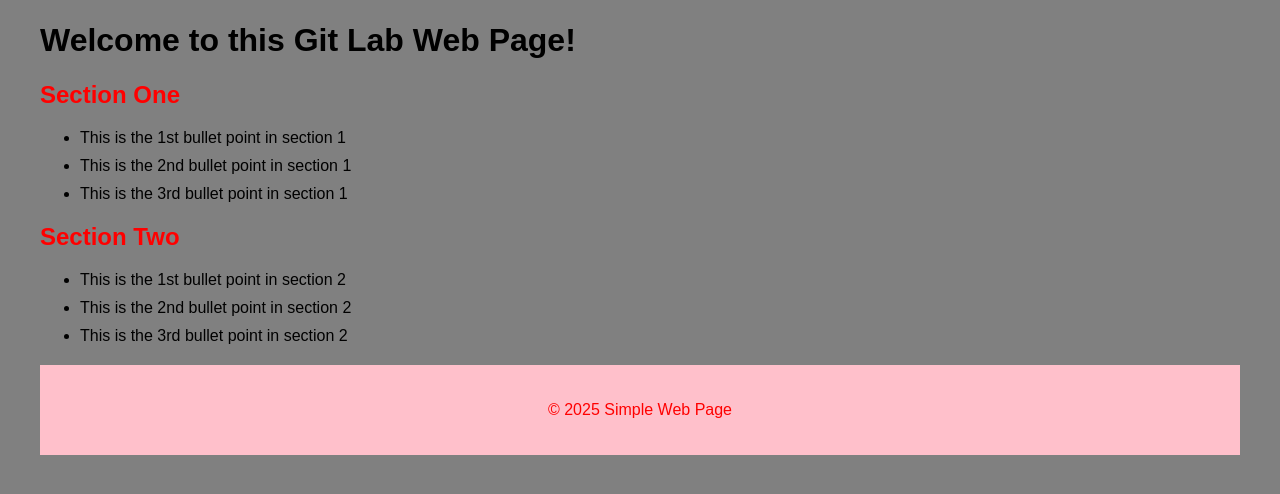
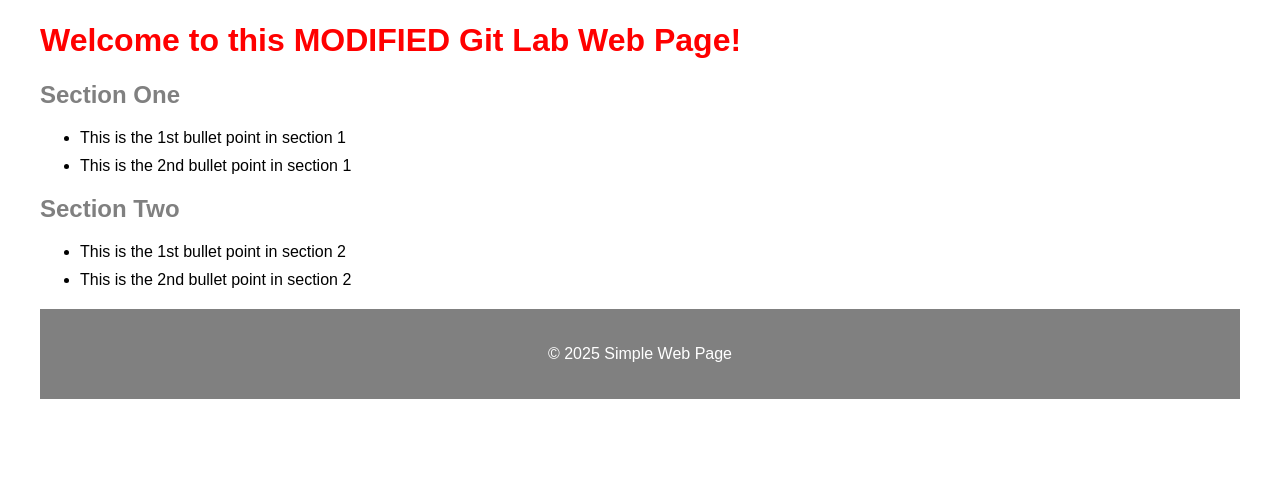
Before and after one commit to w8-eds/git_lab_101, a plain HTML site: page index.html in a window 1280 px wide. Shown: the part 268-762 px from the top of the page. Drawn offline with Linux system fonts and the light colour scheme.

Commit message:
Updated index.html text and reverted style.css in feature branch

```diff
--- a/index.html
+++ b/index.html
@@ -10,13 +10,12 @@
     <header>
         <img src="https://upload.wikimedia.org/wikipedia/commons/6/6e/Adobe_Corporate_logo.svg" alt="Adobe Systems, Inc Logo">
     </header>
-    <h1>Welcome to this Git Lab Web Page!</h1>
+    <h1>Welcome to this MODIFIED Git Lab Web Page!</h1>
     <h2>Section One</h2>
     <section>
         <ul>
             <li>This is the 1st bullet point in section 1</li>
             <li>This is the 2nd bullet point in section 1</li>
-            <li>This is the 3rd  bullet point in section 1</li>
         </ul>
     </section>
     <h2>Section Two</h2>
@@ -24,7 +23,6 @@
         <ul>
             <li>This is the 1st bullet point in section 2</li>
             <li>This is the 2nd bullet point in section 2</li>
-            <li>This is the 3rd bullet point in section 2</li>
         </ul>
     </section>
     <footer>
--- a/style.css
+++ b/style.css
@@ -1,5 +1,5 @@
 body {
-    background-color: gray;
+    background-color: #FFFFFF;
     font-family: Arial, sans-serif;
     margin: 40px;
 }
@@ -12,10 +12,10 @@ header img {
     height: auto;
 }
 h1 {
-    color: black;
+    color: red;
 }
 h2 {
-    color: red;
+    color: gray;
 }
 ul {
     margin: 20px 0;
@@ -24,13 +24,13 @@ li {
     margin-bottom: 10px;
 }
 .content img {
-    width: 600px;
+    width: 1200px;
     height: 200px;
 }
 footer {
-    background-color: pink;
+    background-color: gray;
     padding: 20px;
     margin-top: 20px;
     text-align: center;
-    color: red;
+    color: #FFFFFF;
 }
```
